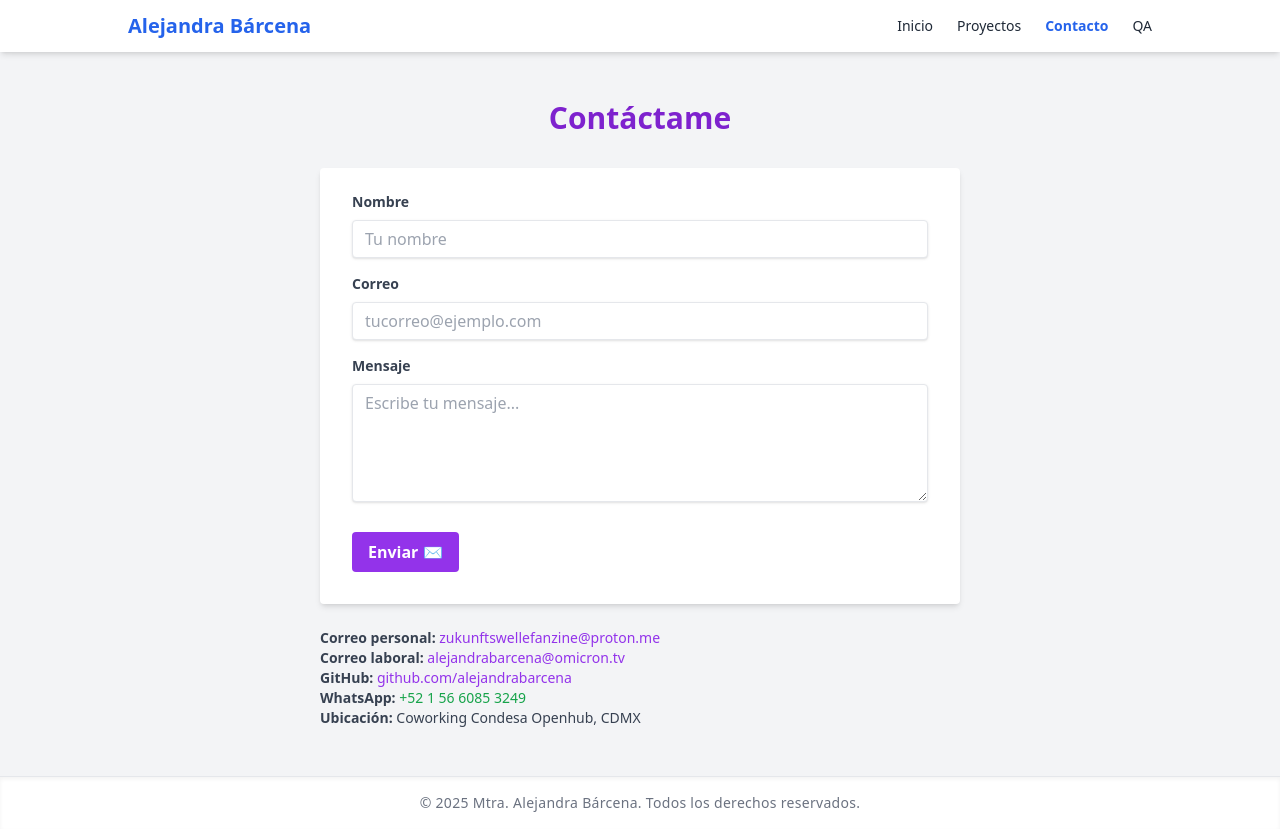
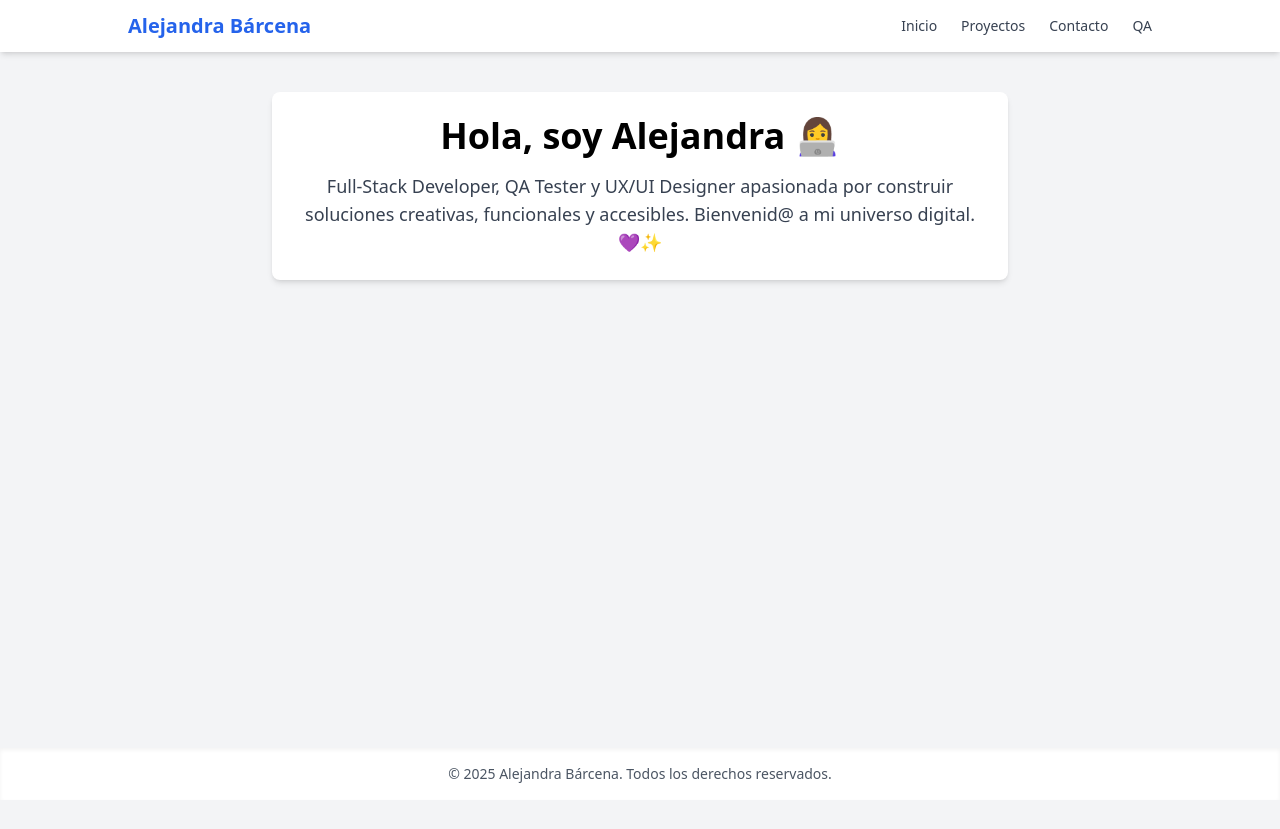
Before and after one commit to alejandrabarcena/fullstack-qa-portfolio, a plain HTML site: page contact.html in a window 1280 px wide. After the commit the page ends 800 px from the top, so only its background shows below. Drawn offline with nearby package versions, Linux system fonts and the light colour scheme.

Commit message:
🧩 Subiendo páginas contact.html y projects.html a GitHub Pages

```diff
--- a/contact.html
+++ b/contact.html
@@ -3,72 +3,38 @@
 <head>
   <meta charset="UTF-8" />
   <meta name="viewport" content="width=device-width, initial-scale=1" />
-  <title>Contacto | Alejandra Bárcena</title>
+  <title>Portafolio | Alejandra Bárcena</title>
   <script src="https://cdn.tailwindcss.com"></script>
-  <link rel="stylesheet" href="style.css" />
 </head>
-
-<body class="bg-gray-100 text-gray-800 font-sans">
+<body class="bg-gray-100 flex flex-col min-h-screen">
 
   <!-- Navbar -->
   <nav class="bg-white shadow-md px-4 py-3 sticky top-0 z-10">
     <div class="max-w-5xl mx-auto flex justify-between items-center">
       <h1 class="text-xl font-bold text-blue-600">Alejandra Bárcena</h1>
       <ul class="hidden md:flex space-x-6 text-sm">
-        <li><a href="index.html" class="hover:text-blue-600 font-medium">Inicio</a></li>
-        <li><a href="projects.html" class="hover:text-blue-600 font-medium">Proyectos</a></li>
-        <li><a href="contact.html" class="text-blue-600 font-semibold">Contacto</a></li>
-        <li><a href="qa.html" class="hover:text-blue-600 font-medium">QA</a></li>
+        <li><a href="index.html" class="text-gray-700 hover:text-blue-600 font-medium">Inicio</a></li>
+        <li><a href="projects.html" class="text-gray-700 hover:text-blue-600 font-medium">Proyectos</a></li>
+        <li><a href="contact.html" class="text-gray-700 hover:text-blue-600 font-medium">Contacto</a></li>
+        <li><a href="qa.html" class="text-gray-700 hover:text-blue-600 font-medium">QA</a></li>
       </ul>
     </div>
   </nav>
 
-  <!-- Formulario de contacto -->
-  <main class="max-w-2xl mx-auto px-4 py-12">
-    <h2 class="text-3xl font-bold text-purple-700 text-center mb-8">Contáctame</h2>
-
-    <form class="bg-white shadow-md rounded px-8 pt-6 pb-8 mb-4">
-      <div class="mb-4">
-        <label class="block text-gray-700 text-sm font-bold mb-2" for="name">Nombre</label>
-        <input id="name" type="text" required placeholder="Tu nombre"
-          class="shadow appearance-none border rounded w-full py-2 px-3 text-gray-700 leading-tight focus:outline-none focus:ring focus:ring-purple-300" />
-      </div>
-
-      <div class="mb-4">
-        <label class="block text-gray-700 text-sm font-bold mb-2" for="email">Correo</label>
-        <input id="email" type="email" required placeholder="tucorreo@ejemplo.com"
-          class="shadow appearance-none border rounded w-full py-2 px-3 text-gray-700 leading-tight focus:outline-none focus:ring focus:ring-purple-300" />
-      </div>
-
-      <div class="mb-6">
-        <label class="block text-gray-700 text-sm font-bold mb-2" for="message">Mensaje</label>
-        <textarea id="message" rows="5" required placeholder="Escribe tu mensaje..."
-          class="shadow appearance-none border rounded w-full py-2 px-3 text-gray-700 leading-tight focus:outline-none focus:ring focus:ring-purple-300"></textarea>
-      </div>
-
-      <div class="flex items-center justify-between">
-        <button type="submit"
-          class="bg-purple-600 hover:bg-purple-700 text-white font-bold py-2 px-4 rounded focus:outline-none transition-all">
-          Enviar ✉️
-        </button>
-      </div>
-    </form>
-
-    <!-- Datos de contacto -->
-    <div class="text-sm text-gray-700 mt-6">
-      <p><strong>Correo personal:</strong> <a href="mailto:zukunftswellefanzine@proton.me" class="text-purple-600 hover:underline">zukunftswellefanzine@proton.me</a></p>
-      <p><strong>Correo laboral:</strong> <a href="mailto:alejandrabarcena@omicron.tv" class="text-purple-600 hover:underline">alejandrabarcena@omicron.tv</a></p>
-      <p><strong>GitHub:</strong> <a href="https://github.com/alejandrabarcena" target="_blank" class="text-purple-600 hover:underline">github.com/alejandrabarcena</a></p>
-      <p><strong>WhatsApp:</strong> <a href="https://wa.me/5215660853249" class="text-green-600 hover:underline">+52 1 56 6085 3249</a></p>
-      <p><strong>Ubicación:</strong> Coworking Condesa Openhub, CDMX</p>
-    </div>
+  <!-- Contenido principal -->
+  <main class="flex-grow container mx-auto px-4 py-10 max-w-3xl">
+    <section class="bg-white rounded-lg shadow-md p-6 text-center">
+      <h2 class="text-4xl font-bold mb-4">Hola, soy Alejandra 👩‍💻</h2>
+      <p class="text-gray-700 text-lg">
+        Full-Stack Developer, QA Tester y UX/UI Designer apasionada por construir soluciones creativas, funcionales y accesibles. Bienvenid@ a mi universo digital. 💜✨
+      </p>
+    </section>
   </main>
 
   <!-- Footer -->
-  <footer class="bg-white text-center text-gray-500 text-sm py-4 shadow-inner">
-    &copy; 2025 Mtra. Alejandra Bárcena. Todos los derechos reservados.
+  <footer class="bg-white text-center text-gray-600 text-sm py-4 shadow-inner">
+    &copy; 2025 Alejandra Bárcena. Todos los derechos reservados.
   </footer>
 
-  <script src="script.js"></script>
 </body>
 </html>
```
